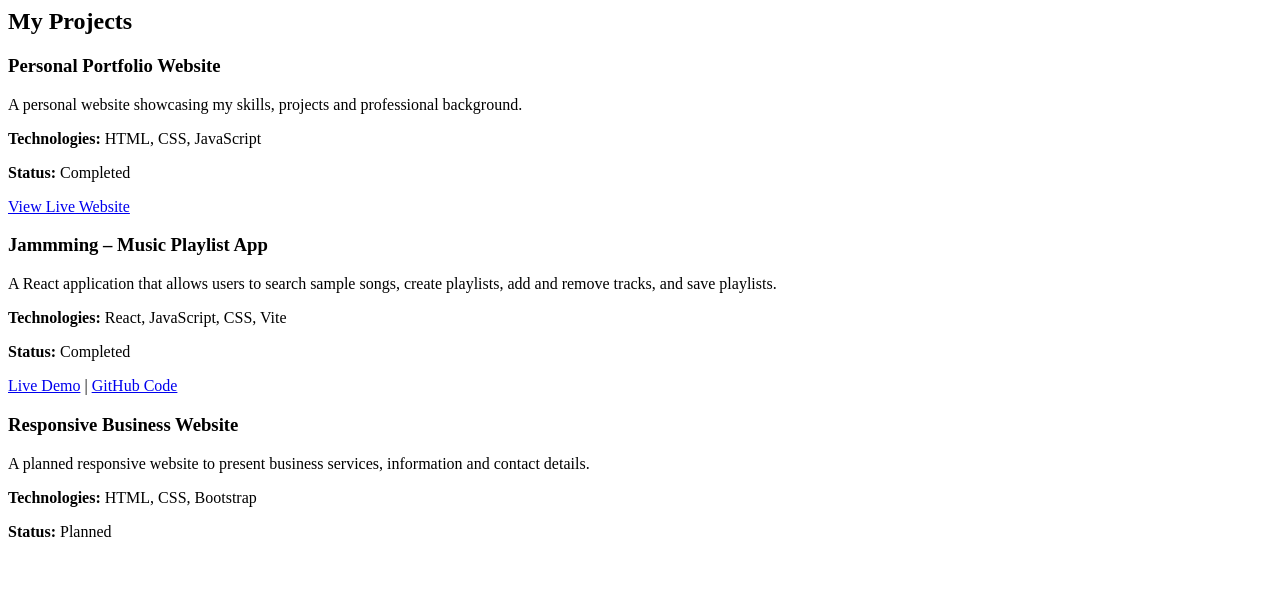
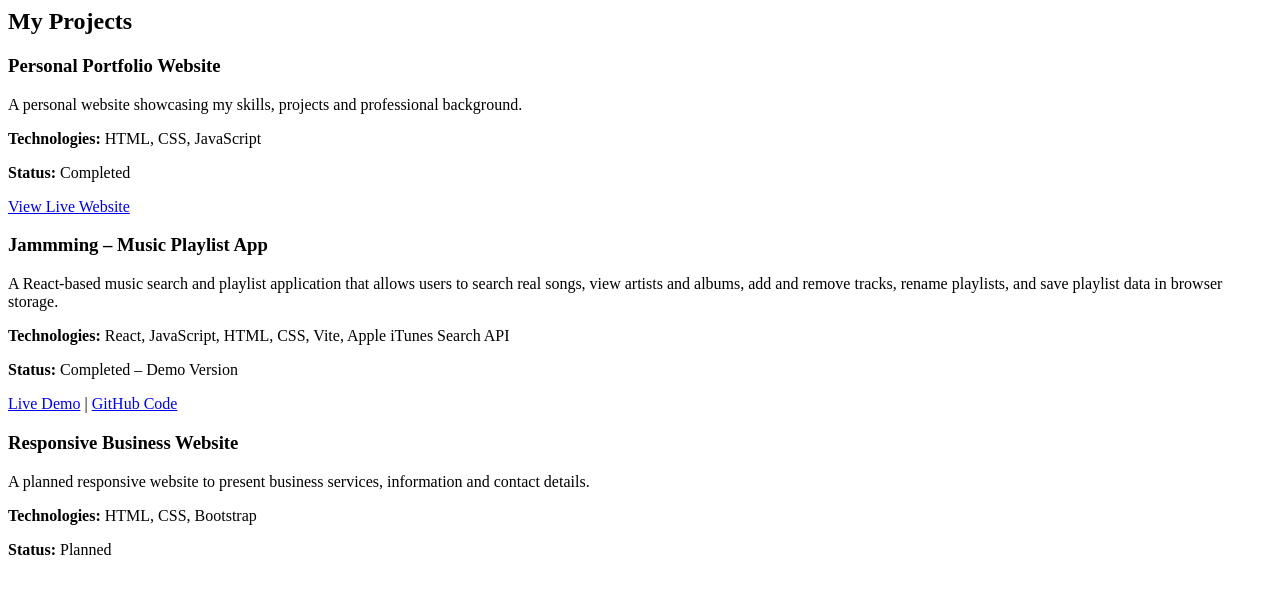
Before and after one commit to sunusudhersanan-commits/my-portfolio, a plain HTML site: page index.html in a window 1280 px wide. Drawn offline with Linux system fonts and the light colour scheme.

Commit message:
Update Jammming project details

```diff
--- a/index.html
+++ b/index.html
@@ -7,14 +7,14 @@
         <p>A personal website showcasing my skills, projects and professional background.</p>
         <p><strong>Technologies:</strong> HTML, CSS, JavaScript</p>
         <p><strong>Status:</strong> Completed</p>
-        <a href="https://sunusudhersanan-commits.github.io/my-portfolio/">View Live Website</a>
+        <a href="https://sunusudhersanan-commits.github.io/my-portfolio/" target="_blank">View Live Website</a>
     </div>
 
     <div class="project-card">
         <h3>Jammming – Music Playlist App</h3>
-        <p>A React application that allows users to search sample songs, create playlists, add and remove tracks, and save playlists.</p>
-        <p><strong>Technologies:</strong> React, JavaScript, CSS, Vite</p>
-        <p><strong>Status:</strong> Completed</p>
+        <p>A React-based music search and playlist application that allows users to search real songs, view artists and albums, add and remove tracks, rename playlists, and save playlist data in browser storage.</p>
+        <p><strong>Technologies:</strong> React, JavaScript, HTML, CSS, Vite, Apple iTunes Search API</p>
+        <p><strong>Status:</strong> Completed – Demo Version</p>
         <a href="https://sunusudhersanan-commits.github.io/jammming/" target="_blank">Live Demo</a>
         |
         <a href="https://github.com/sunusudhersanan-commits/jammming" target="_blank">GitHub Code</a>
```
